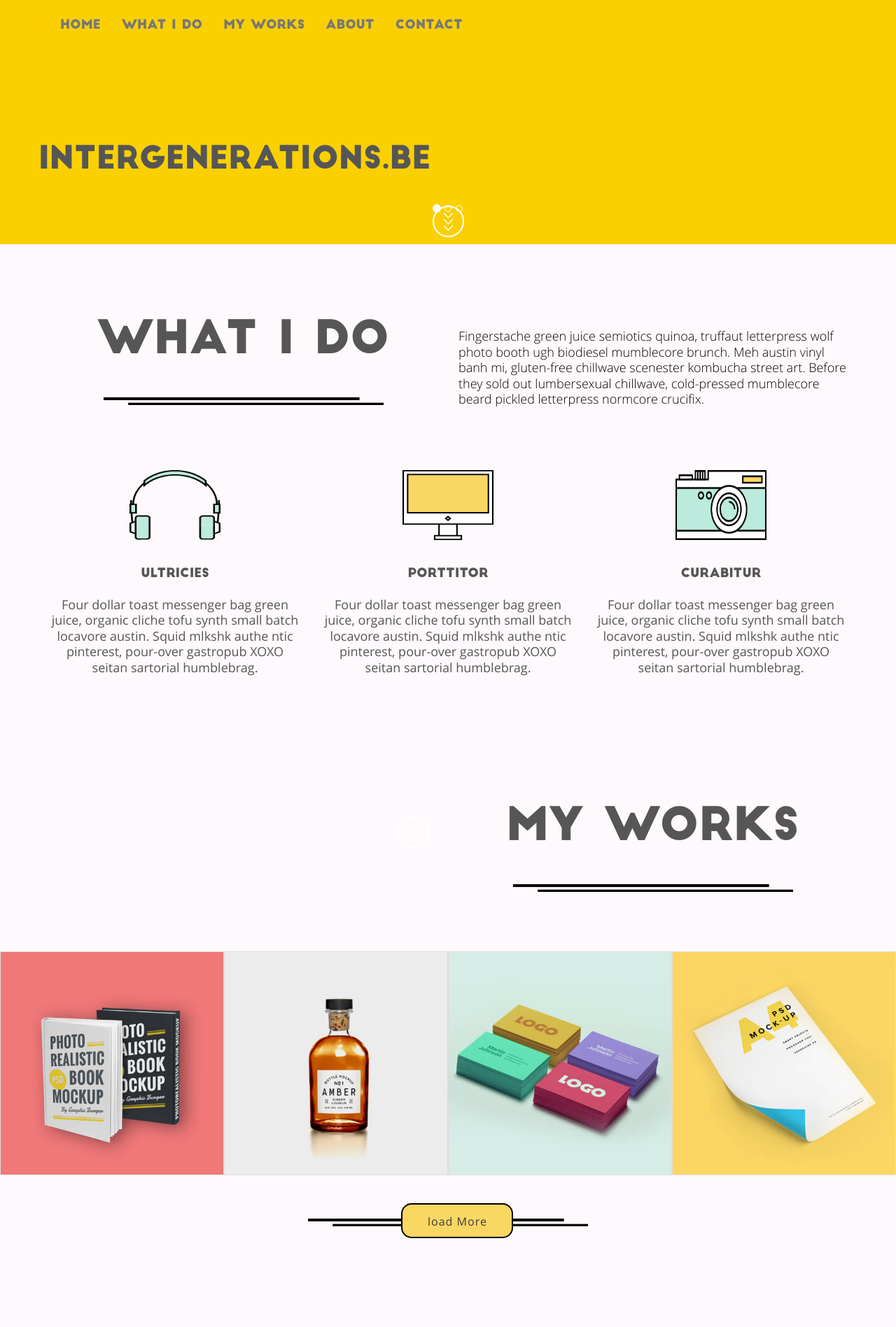
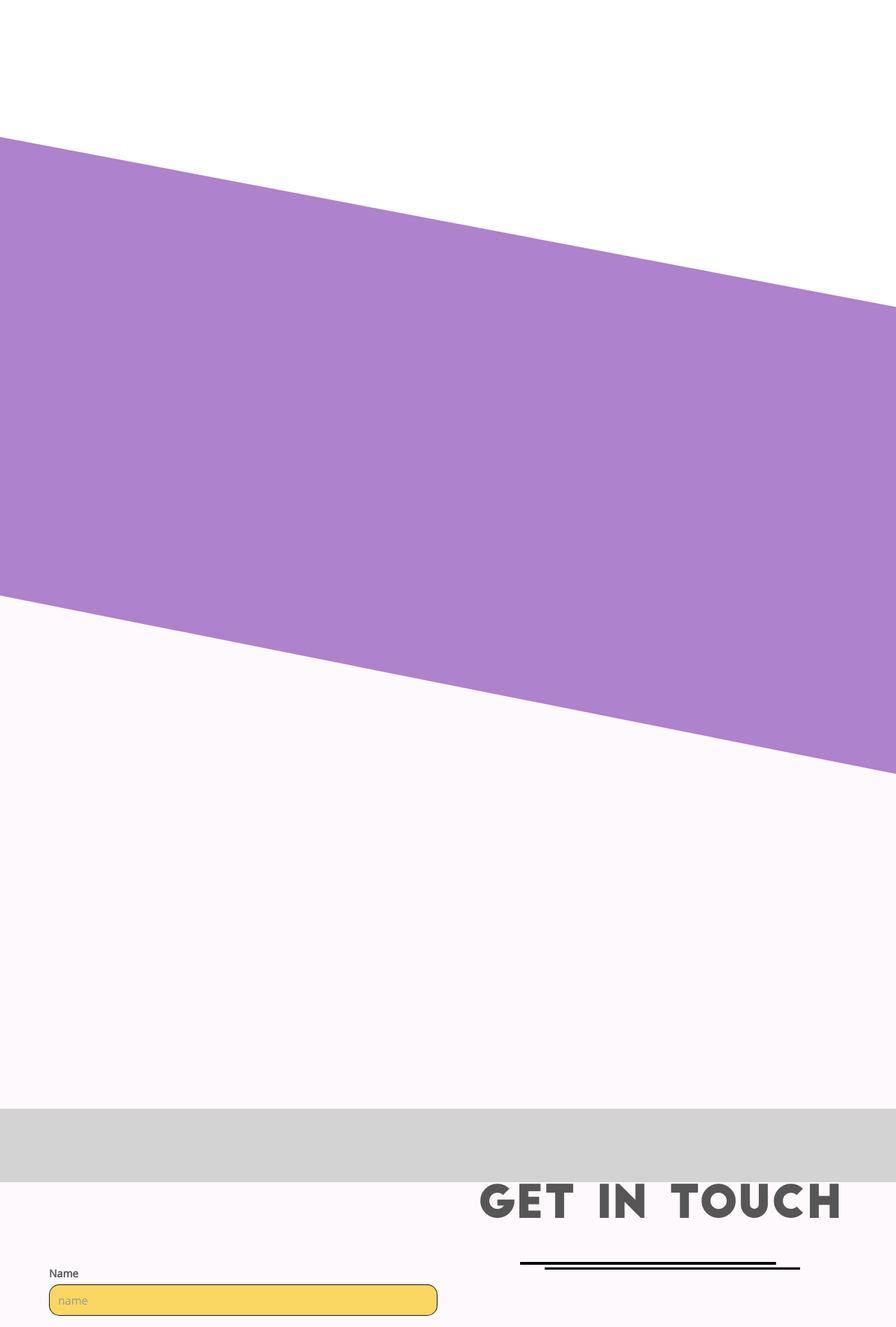
Before and after one commit to MorganeMeganck/multipage-website-in-php, a PHP site: page / in a window 1280 px wide. Shown: the top 1897 px of the page at 70% size. Run offline with PHP 8.4, Linux system fonts and the light colour scheme.

Commit message:
modifications html de base

```diff
--- a/assets/css/style.css
+++ b/assets/css/style.css
@@ -237,6 +237,7 @@ section .subtitle h5 {
 .parallax-section {
     max-width: 100%;
     color: #ffffff;
+
 }
 section .title-half h2 {
     font-size: 3rem;
@@ -266,14 +267,16 @@ section .subtitle-half h5 {
     background-color: rgba(41, 41, 41, 0.68);
     width: 80%;
     margin: auto;
+
+
 }
-.overlay-img {
+/* .overlay-img {
     background: rgba(0, 0, 0, 0.3);
     width: 100%;
     padding-top: 100px;
     padding-bottom: 100px;
     color: #ffffff;
-}
+} */
 .no-padding {
     padding: 0 !important;
 }
@@ -557,37 +560,12 @@ input:-ms-input-placeholder {
 
 /* Home Section */
 .home{
-	background:#FAD000;
-}
-
-
-.carousel-caption {
-	padding-bottom: 30px;
-	top: 90px;
-}
-.carousel-caption p{
-	font-size:50px;
-	font-family: 'big_johnregular';
-	line-height: 60px;
-	color:#000;
-}
-
-.carousel-caption .btn_bg {
-    background: url(../images/separetor3.png) no-repeat center center;
-    width: 65%;
-    margin: 0 auto;
-    position: relative;
-    display: inline-block;
-    height: 15px;
-    padding-top: 385px;
-}
-.carousel-caption .btn_bg a {
-    position: absolute;
-    left: 33%;
-    top: 136px;
-    background: #fad663;
-    border: 2px solid #000;
-    border-radius: 15px 15px 15px 15px;
+	background: white;
+  clip-path: polygon(0 0, 100% 0%, 100% 65%, 0 29%);
+  width: 100%;
+  height: 45em;
+  position: relative;
+  z-index: 100;
 }
 
 
@@ -666,8 +644,14 @@ input:-ms-input-placeholder {
 /* What i do */
 
 .whatido{
-	background:#fef9fd;
+	background: #AE82CC;
 	padding:80px 0px;
+  clip-path: polygon(0 0, 100% 0%, 100% 75%, 0 55%);
+  height : 85em;
+  margin-top: -35em;
+  position: relative;
+  z-index: 3;
+
 }
 .whatido .head_title h2{}
 
@@ -702,6 +686,7 @@ input:-ms-input-placeholder {
 .myworks{
 	padding:80px 0px;
 	overflow:hidden;
+  height: 10em;
 }
 .main_myworks_content{
 	margin-top:80px;
@@ -734,36 +719,12 @@ input:-ms-input-placeholder {
 
 /* about Section */
 
-.about{
-	overflow:hidden;
-	padding:80px 0px;
-}
-
-.single_about{
-	margin-top: 50px;
-}
-.single_about_img{
-	margin-bottom:30px;
-}
-.single_about h3{
-    font-size: 18px;
-    font-family: 'big_johnregular';
-    line-height: 50px;
-}
-.single_about h3 span{
-	font-size:48px;
-	display:block;
-
-
-}
-.single_about p{
-	font-size:18px;
-}
 
 /* contact section */
 .contact{
     padding: 80px 0px 20px 0px;
-	background:#d2eae3;
+	background: lightgrey;
+  height: 7em;
 }
 
 .contact_socail_bookmark{
@@ -853,6 +814,11 @@ input:-ms-input-placeholder {
 .single_copyirgth p{
 	margin-top:10px;
 }
+/* FORM-CONTACT*/
+.container{
+  height: 1em;
+
+}
 
 
 /* scrollup */
--- a/index.html
+++ b/index.html
@@ -1,4 +1,5 @@
 <!doctype html>
+<html>
     <!--[if lt IE 7]>      <html class="no-js lt-ie9 lt-ie8 lt-ie7" lang=""> <![endif]-->
     <!--[if IE 7]>         <html class="no-js lt-ie9 lt-ie8" lang=""> <![endif]-->
     <!--[if IE 8]>         <html class="no-js lt-ie9" lang=""> <![endif]-->
@@ -34,46 +35,7 @@
       <!--[if lt IE 8]>
           <p class="browserupgrade">You are using an <strong>outdated</strong> browser. Please <a href="http://browsehappy.com/">upgrade your browser</a> to improve your experience.</p>
       <![endif]-->
-		<div class='preloader'><div class='loaded'>&nbsp;</div></div>
-        <!--Home page style-->
-        <header id="main_menu" class="header">
-            <div class="main_menu_bg navbar-fixed-top">
-                <div class="container">
-                    <div class="row">
-                        <div class="nave_menu">
-                            <nav class="navbar navbar-default">
-                                <div class="container-fluid">
-                                    <!-- Brand and toggle get grouped for better mobile display -->
-                                    <div class="navbar-header">
-                                        <button type="button" class="navbar-toggle collapsed" data-toggle="collapse" data-target="#bs-example-navbar-collapse-1" aria-expanded="false">
-                                            <span class="sr-only">Toggle navigation</span>
-                                            <span class="icon-bar"></span>
-                                            <span class="icon-bar"></span>
-                                            <span class="icon-bar"></span>
-                                        </button>
 
-                                    </div>
-
-                                    <!-- Collect the nav links, forms, and other content for toggling -->
-                                    <div class="collapse navbar-collapse" id="bs-example-navbar-collapse-1">
-
-                                        <ul class="nav navbar-nav">
-                                            <li><a href="#home">Home</a></li>
-                                            <li><a href="#whatido">What i do</a></li>
-                                            <li><a href="#myworks">My works</a></li>
-                                            <li><a href="#about">About</a></li>
-                                            <li><a href="#contact">Contact</a></li>
-
-                                        </ul>
-                                    </div>
-                                </div>
-                            </nav>
-                        </div>
-                    </div>
-
-                </div>
-
-            </div>
     </header> <!--End of header -->
 
 
@@ -81,140 +43,27 @@
   <section id="home" class="home">
         <div class="home_overlay">
             <div class="container">
-                    <div class="row">
-
-						<div id="carousel-example-generic" class="carousel slide" data-ride="carousel">
-						  <!-- Indicators -->
-						  <ol class="carousel-indicators">
-							<li data-target="#carousel-example-generic" data-slide-to="0" class="active"></li>
-							<li data-target="#carousel-example-generic" data-slide-to="1"></li>
-							<li data-target="#carousel-example-generic" data-slide-to="2"></li>
-						  </ol>
-                        <h1>Intergenerations.be</h1>
-						  <!-- Wrapper for slides -->
-						<!-- <div class="carousel-inner" role="listbox">
-							<div class="item active">
-								 <div class="carousel-caption">
-									<p>Tacos cardigan truffaut Quanted!</p>
-									<div class="btn_bg">
-										<a href="" class="btn ">SEE MORE</a>
+              <a href="#whatido" class="scroll_btn"></a>
             </div>
         </div>
-								<img src="assets/images/slider.jpg" alt="...">
-							</div>
-							<div class="item">
-								<div class="carousel-caption">
-									<p>Tacos cardigan truffaut Quanted!</p>
-									<div class="btn_bg">
-										<a href="" class="btn ">SEE MORE</a>
-									</div>
-								</div>
-								<img src="assets/images/slider.jpg" alt="...">
-							</div>
-							<div class="item">
-								<div class="carousel-caption">
-									<p>Tacos cardigan truffaut Quanted!</p>
-									<div class="btn_bg">
-										<a href="" class="btn ">SEE MORE</a>
-									</div>
-								</div>
-								<img src="assets/images/slider.jpg" alt="...">
-							</div>
-						</div>
-
-
-						</div>						 -->
-
-
-
-
-
-
-
-
-
-
-						<div class="scrolldown">
-							<a href="#whatido" class="scroll_btn"></a>
-						</div>
-
-
-                    </div>
-                </div>
-            </div>
-        </section><!-- End of Banner Section -->
-
-
-
-
+    </section>
+    <!-- End of Banner Section -->
   <section id="whatido" class="whatido">
         <div class="container">
-                <div class="row">
-					<div class="col-md-6 col-sm-6 col-xs-12">
-						<div class="head_title text-center wow fadeInLeft"  data-wow-duration="3s">
-							<h2>What I Do</h2>
-							<div class="separator"></div>
         </div>
-					</div>
-
-					<div class="col-md-6 col-sm-6 col-xs-12">
-						<div class="head_title_rigth wow fadeInRight"  data-wow-duration="3s">
-							<p>Fingerstache green juice semiotics quinoa, truffaut letterpress wolf photo booth ugh biodiesel mumblecore brunch. Meh austin vinyl banh mi, gluten-free chillwave scenester kombucha street art. Before they sold out lumbersexual chillwave, cold-pressed mumblecore beard pickled letterpress normcore crucifix.</p>
+  				<!-- <p>Fingerstache green juice semiotics quinoa, truffaut letterpress wolf photo booth ugh biodiesel mumblecore brunch. Meh austin vinyl banh mi, gluten-free chillwave scenester kombucha street art. Before they sold out lumbersexual chillwave, cold-pressed mumblecore beard pickled letterpress normcore crucifix.</p> -->
   			</div>
   		</div><!-- End of col-sm-5 -->
       <div class="main_whatido_content text-center">
   			<div class="col-md-4 col-sm-6 col-xs-12">
-							<div class="single_whatido wow fadeInDown"  data-wow-duration="1s">
-								<div class="single_whatido_img">
-									<img src="assets/images/what1.png" alt="" />
-								</div>
-								<h3>ultricies</h3>
-								<p>Four dollar toast messenger bag green juice, organic cliche tofu synth small batch locavore austin. Squid mlkshk authe ntic pinterest, pour-over gastropub XOXO seitan sartorial humblebrag. </p>
-							</div>
-						</div>
-
-						<div class="col-md-4 col-sm-6 col-xs-12">
-							<div class="single_whatido wow fadeInDown"  data-wow-duration="3s">
-								<div class="single_whatido_img">
-									<img src="assets/images/what2.png" alt="" />
-								</div>
-								<h3>porttitor</h3>
-								<p>Four dollar toast messenger bag green juice, organic cliche tofu synth small batch locavore austin. Squid mlkshk authe ntic pinterest, pour-over gastropub XOXO seitan sartorial humblebrag. </p>
-							</div>
-						</div>
-
-						<div class="col-md-4 col-sm-6 col-xs-12">
-							<div class="single_whatido wow fadeInDown"  data-wow-duration="4s">
-								<div class="single_whatido_img">
-									<img src="assets/images/what3.png" alt="" />
-								</div>
-								<h3>Curabitur</h3>
-								<p>Four dollar toast messenger bag green juice, organic cliche tofu synth small batch locavore austin. Squid mlkshk authe ntic pinterest, pour-over gastropub XOXO seitan sartorial humblebrag. </p>
-							</div>
-						</div>
-                    </div>
-                </div>
+        </div
   		</div>
     </section><!-- End of Features Section -->
-
     <section id="myworks" class="myworks">
       <div class="container">
         <div class="row">
-					<div class="col-md-1 col-md-offset-5 col-sm-1 col-sm-offset-5 col-xs-12 no-padding">
-						<div class="scrolldownall text-right">
-							<a href="#about" class="scroll_btnall"></a>
         </div>
       </div><!-- End of col-sm-2 -->
-					<div class="col-md-6 col-sm-6 col-xs-12">
-						<div class="head_title text-center wow fadeInLeft"  data-wow-duration="2s">
-							<h2>My Works</h2>
-							<div class="separator"></div>
-						</div>
-					</div>
-
-                </div>
-            </div>
-
 	    <div class="main_myworks_content text-center">
         <div class="single_work_colum col-md-3 col-sm-6 col-xs-12 wow fadeInLeft"  data-wow-duration="1.5s">
          <div class="single_work">
@@ -223,76 +72,21 @@
       </div>
       <div class="single_work_colum col-md-3 col-sm-6 col-xs-12 wow fadeInLeft"  data-wow-duration="2s">
 		    <div class="single_work">
-						<img src="assets/images/work2.jpg" alt="" />
 		    </div>
 	    </div>
   	<div class="single_work_colum col-md-3 col-sm-6 col-xs-12 wow fadeInLeft"  data-wow-duration="3s">
   		<div class="single_work">
-						<img src="assets/images/work3.jpg" alt="" />
   		</div>
   	</div>
   	<div class="single_work_colum col-md-3 col-sm-6 col-xs-12 wow fadeInLeft"  data-wow-duration="4s">
   		<div class="single_work">
-						<img src="assets/images/work4.jpg" alt="" />
-					</div>
-				</div>
-
-				<div class="btn_bg wow fadeInLeft"  data-wow-duration="3s">
-				<a href="" class="btn">load More</a>
   		</div>
   	</div>
   </section><!-- End of Features Section -->
 
 
 
-        <section id="about" class="about">
-            <div class="container">
-                <div class="row">
-					<div class="col-md-6 col-sm-6 col-xs-12 wow fadeInLeft"  data-wow-duration="2s">
-						<div class="head_title text-center">
-							<h2>About me</h2>
-							<div class="separator"></div>
-						</div>
-					</div>
-					<div class="col-md-6 col-sm-6 col-xs-12 wow fadeInRight"  data-wow-duration="2s">
-						<div class="head_title_rigth">
-							<p>Fingerstache green juice semiotics quinoa, truffaut letterpress wolf photo booth ugh biodiesel mumblecore brunch. Meh austin vinyl banh mi, gluten-free chillwave scenester kombucha street art. Before they sold out lumbersexual chillwave, cold-pressed mumblecore beard pickled letterpress normcore crucifix.</p>
-						</div>
-					</div>
-                    <div class="main_about_content text-center">
-                       <div class="col-md-4 col-sm-6 col-xs-12 wow fadeInLeft"  data-wow-duration="1.5s">
-							<div class="single_about">
-								<div class="single_about_img">
-									<img src="assets/images/skil1.png" alt="" />
-								</div>
-								<h3><span class="statistic-counter">30.25</span>Curabitur</h3>
-								<p>Four dollar toast messenger bag green juice, organic cliche tofu synth small batch locavore austin. Squid mlkshk authe ntic pinterest, pour-over gastropub XOXO seitan sartorial humblebrag. </p>
-							</div>
-						</div>
 
-                       <div class="col-md-4 col-sm-6 col-xs-12 wow fadeInLeft"  data-wow-duration="2s">
-							<div class="single_about">
-								<div class="single_about_img">
-									<img src="assets/images/skil1.png" alt="" />
-								</div>
-								<h3><span class="statistic-counter">20.75</span>spanCurabitur</h3>
-								<p>Four dollar toast messenger bag green juice, organic cliche tofu synth small batch locavore austin. Squid mlkshk authe ntic pinterest, pour-over gastropub XOXO seitan sartorial humblebrag. </p>
-							</div>
-						</div>
-
-                       <div class="col-md-4 col-sm-6 col-xs-12 wow fadeInLeft"  data-wow-duration="3s">
-							<div class="single_about">
-								<div class="single_about_img">
-									<img src="assets/images/skil1.png" alt="" />
-								</div>
-								<h3><span class="statistic-counter">15.20</span>Curabitur</h3>
-								<p>Four dollar toast messenger bag green juice, organic cliche tofu synth small batch locavore austin. Squid mlkshk authe ntic pinterest, pour-over gastropub XOXO seitan sartorial humblebrag. </p>
-							</div>
-						</div>
-                    </div>
-                </div>
-            </div>
-        </section><!-- End of Features Section -->
 
 
 
@@ -333,15 +127,12 @@
   						</form>
   					</div>
   				</div>
-
           <div class="col-md-6 col-sm-6 col-xs-12 wow fadeInRight"  data-wow-duration="2s">
   					<div class="contact_socail_bookmark_area">
 			        <div class="head_title text-center">
   							<h2>GET IN TOUCH</h2>
   							<div class="separator"></div>
   						</div>
-
-
               <div class="contact_socail_bookmark">
   							<a href=""><img src="assets/images/fb.png" alt="" /></a>
   							<a href=""><img src="assets/images/fb.png" alt="" /></a>
@@ -363,61 +154,12 @@
   									<span>+48 202 - 555 - 0114</span>
   								</div>
   							</div>
-
                 <div class="col-md-6 col-sm-6 col-xs-12">
   								<div class="single_contact_phone">
   									<h3>Email:</h3>
   									<span>XS@yoursite.com</span>
 								</div>
 							</div>
-									</div>
-
-								</div>
-							</div>
-                        </div>
-                    </div>
-                </div>
-
-				<div class="row">
-					<div class="footer_copyright">
-
-						<div class="col-md-6 col-sm-6 col-xs-12 wow fadeInDown"  data-wow-duration="3s">
-							<div class="single_copyirgth text-left">
-								<p>Copyright 2016 &copy; by XS@mail.com</p>
-							</div>
-						</div>
-
-						<div class="col-md-6 col-sm-6 col-xs-12">
-							<div class="single_copyirgth wow fadeInUp"  data-wow-duration="2s">
-								<ul class="navbar-right">
-									<li class="active"><a href="#home">Home</a></li>
-									<li><a href="#whatido">What i do</a></li>
-									<li><a href="#myworks">My works</a></li>
-									<li><a href="#about">About</a></li>
-									<li><a href="#contact">Contact</a></li>
-								</ul>
-							</div>
-						</div>
-
-					</div>
-				</div>
-            </div>
-        </section><!-- End of contact With Map Section -->
-
-
-
-
-
-
-
-
-
-        <!-- STRAT SCROLL TO TOP -->
-
-        <div class="scrollup">
-            <a href="#"><i class="fa fa-chevron-up"></i></a>
-        </div>
-
     <script src="assets/js/vendor/jquery-1.11.2.min.js"></script>
     <script src="assets/js/vendor/bootstrap.min.js"></script>
     <script src="assets/js/vendor/isotope.min.js"></script>
```
Lines whose indentation alone changed are shown as unchanged.
